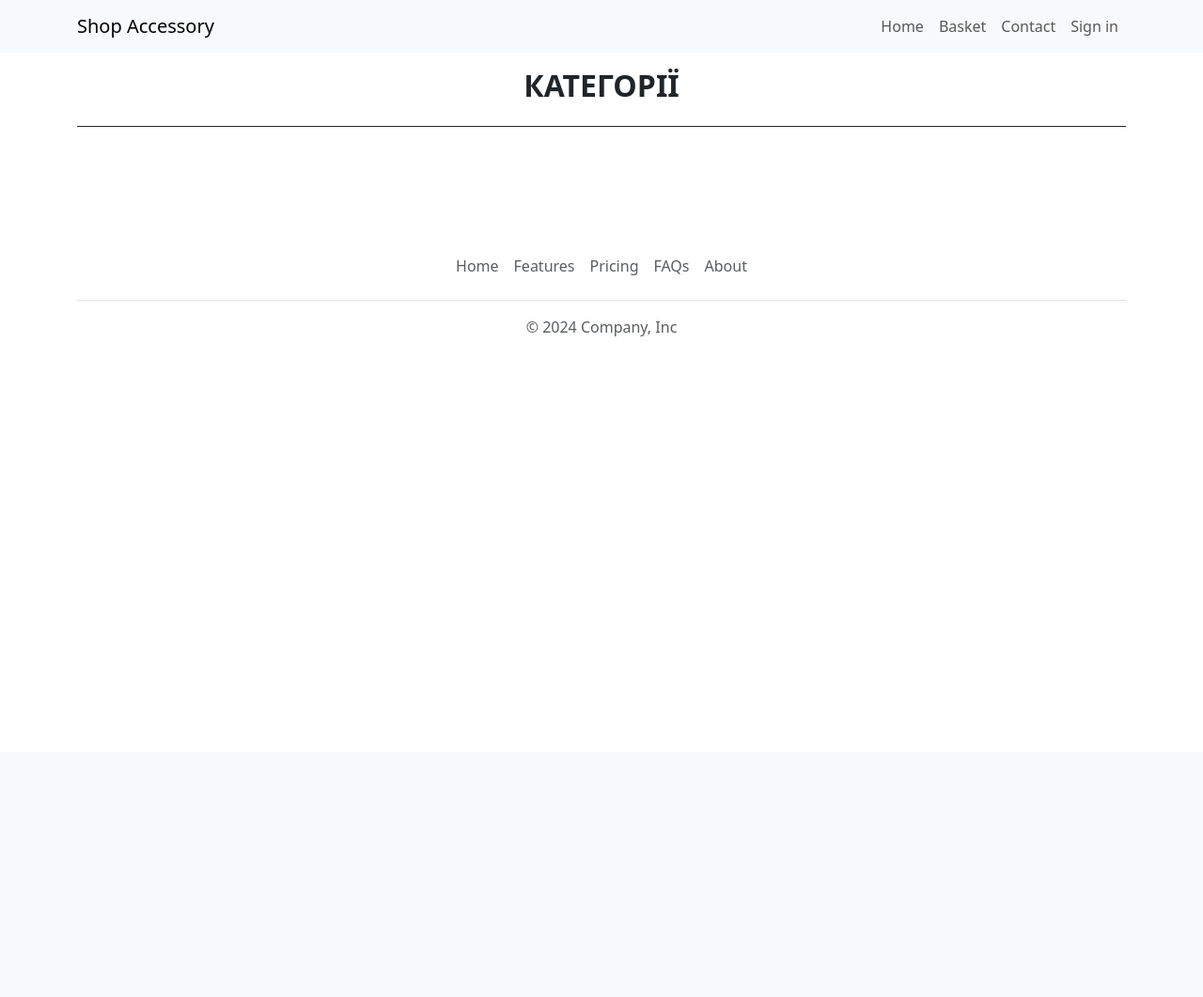
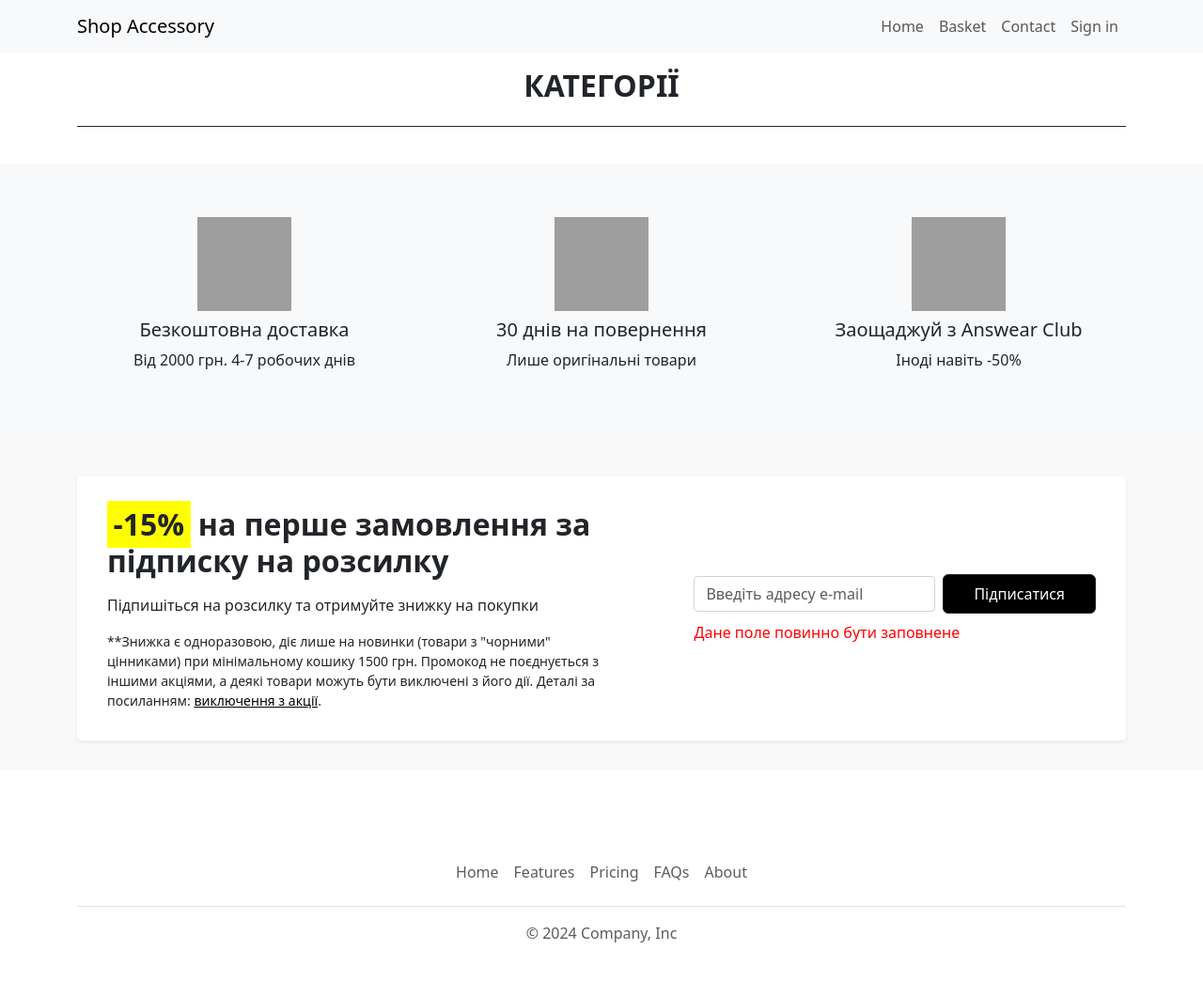
Before and after one commit to ChunMaruDance/cms, a PHP site: page / in a window 1280 px wide. Shown: the whole page at 94% size. Before the commit the page ends 358 px from the top, so only its background shows below. Run offline with PHP 8.4, Linux system fonts and the light colour scheme; data that the repository does not hold is empty; grey boxes are pictures that could not be loaded.

Commit message:
update main page

```diff
--- a/cms/views/site/index.php
+++ b/cms/views/site/index.php
@@ -1,4 +1,9 @@
+<!DOCTYPE html>
+<html lang="en">
 <head>
+  <meta charset="UTF-8">
+  <meta name="viewport" content="width=device-width, initial-scale=1.0">
+  <title>Subscription Form</title>
   <link rel="stylesheet" href="https://stackpath.bootstrapcdn.com/bootstrap/5.3.0/css/bootstrap.min.css">
   <link rel="stylesheet" href="css/category.css">
   <link rel="stylesheet" href="css/main_banner.css">
@@ -42,14 +47,107 @@
       font-size: 18px;
     }
 
-    /* Зміна стилю при наведенні курсора на текстове посилання */
     .learn-more-link:hover {
+      text-decoration: underline;
+    }
+
+    .additional-info {
+      padding: 2rem 0;
+      background-color: #f8f9fa;
+    }
+
+    .additional-info .info-box {
+      margin-bottom: 1.5rem;
+    }
+
+    .additional-info .info-icon {
+      width: 100px;
+      height: 100px;
+      margin-bottom: 0.5rem;
+    }
+
+    .additional-info h3 {
+      font-size: 1.25rem;
+      margin-bottom: 0.5rem;
+    }
+
+    .subscription-section {
+      background-color: #f9f9f9;
+      padding: 2rem;
+    }
+
+    .subscription-form {
+      background-color: #fff;
+      padding: 2rem;
+      border-radius: 0.25rem;
+      box-shadow: 0 0.125rem 0.25rem rgba(0, 0, 0, 0.075);
+      display: flex;
+      align-items: center;
+      justify-content: space-between;
+    }
+
+    .subscription-form .text-container {
+      max-width: 50%;
+    }
+
+    .subscription-form h3 {
+      font-size: 2rem;
+      font-weight: bold;
+      margin-bottom: 1rem;
+    }
+
+    .subscription-form .discount-text {
+      background-color: yellow;
+      padding: 0.2rem 0.4rem;
+    }
+
+    .subscription-form p {
+      margin-bottom: 1rem;
+    }
+
+    .subscription-form .form-container {
+      max-width: 45%;
+    }
+
+    .subscription-form .form-container .form-group {
+      display: flex;
+      align-items: center;
+      margin-bottom: 0.5rem;
+    }
+
+    .subscription-form .form-container .form-group input {
+      border: 1px solid #ced4da;
+      border-radius: 0.25rem;
+      padding: 0.375rem 0.75rem;
+      flex: 1;
+      margin-right: 0.5rem;
+    }
+
+    .subscription-form .form-container .btn {
+      background-color: #000;
+      color: #fff;
+      padding: 0.5rem 2rem;
+    }
+
+    .subscription-form .error-text {
+      color: red;
+      margin-top: 0.5rem;
+    }
+
+    .subscription-form small {
+      display: block;
+      margin-top: 1rem;
+      font-size: 0.875rem;
+    }
+
+    .subscription-form a {
+      color: #000;
       text-decoration: underline;
     }
   </style>
 </head>
 <body>
-  <header>
+  <header data-aos="fade-up">
     <div id="carouselExampleCaptions" class="carousel slide" data-bs-ride="carousel">
       <div class="carousel-indicators">
         <?php foreach ($bannerItems as $key => $bannerItem): ?>
@@ -58,8 +156,8 @@
       </div>
       <div class="carousel-inner">
         <?php foreach ($bannerItems as $key => $bannerItem): ?>
-          <div class="carousel-item <?php if ($key === 0) echo 'active'; ?>" style="background-image: url('<?php echo $bannerItem->image; ?>');">
-            <div class="carousel-caption">
+          <div class="carousel-item <?php if ($key === 0) echo 'active'; ?>" style="background-image: url('<?php echo $bannerItem->image; ?>');" data-aos="fade-up">
+            <div class="carousel-caption" data-aos="fade-up">
               <a class="btn btn-outline-light btn-lg" href="<?php echo $bannerItem->link; ?>" role="button">View</a>
             </div>
           </div>
@@ -76,7 +174,7 @@
     </div>
   </header>
 
-  <section class="category-section my-4">
+  <section class="category-section my-4" data-aos="fade-up">
     <div class="container">
       <h2 class="text-center text-uppercase fw-bold mb-4" data-aos="fade-up">Категорії</h2>
       <hr class="w-100 mx-auto" data-aos="fade-up">
@@ -128,6 +226,56 @@
     <?php endforeach; ?>
   </div>
 
+  <section class="additional-info" data-aos="fade-up">
+    <br>
+    <div class="container text-center">
+      <div class="row">
+        <div class="col-md-4" data-aos="fade-up" data-aos-delay="100">
+          <div class="info-box">
+            <img src="https://img2.ans-media.com/ua/cms/homepage-usp/60ac4297cfbba1.46116791" alt="Безкоштовна доставка" class="info-icon">
+            <h3>Безкоштовна доставка</h3>
+            <p>Від 2000 грн. 4-7 робочих днів</p>
+          </div>
+        </div>
+        <div class="col-md-4" data-aos="fade-up" data-aos-delay="200">
+          <div class="info-box">
+            <img src="https://img2.ans-media.com/ua/cms/homepage-usp/61f95591249a08.88529166" alt="30 днів на повернення" class="info-icon">
+            <h3>30 днів на повернення</h3>
+            <p>Лише оригінальні товари</p>
+          </div>
+        </div>
+        <div class="col-md-4" data-aos="fade-up" data-aos-delay="300">
+          <div class="info-box">
+            <img src="https://img2.ans-media.com/ua/cms/homepage-usp/60ac42ed054b59.98201091" alt="Заощаджуй з Answear Club" class="info-icon">
+            <h3>Заощаджуй з Answear Club</h3>
+            <p>Іноді навіть -50%</p>
+          </div>
+        </div>
+      </div>
+    <br>
+  </section>
+
+  <section class="subscription-section" data-aos="fade-up">
+    <div class="container">
+      <div class="subscription-form">
+        <div class="text-container">
+          <h3><span class="discount-text">-15%</span> на перше замовлення за підписку на розсилку</h3>
+          <p>Підпишіться на розсилку та отримуйте знижку на покупки</p>
+          <small>
+            **Знижка є одноразовою, діє лише на новинки (товари з "чорними" цінниками) при мінімальному кошику 1500 грн. Промокод не поєднується з іншими акціями, а деякі товари можуть бути виключені з його дії. Деталі за посиланням: <a href="#">виключення з акції</a>.
+          </small>
+        </div>
+        <div class="form-container">
+          <div class="form-group">
+            <input type="email" class="form-control" placeholder="Введіть адресу e-mail" required>
+            <button type="submit" class="btn btn-dark">Підписатися</button>
+          </div>
+          <div class="error-text">Дане поле повинно бути заповнене</div>
+        </div>
+      </div>
+    </div>
+  </section>
+
   <script src="https://unpkg.com/aos@2.3.4/dist/aos.js"></script>
   <script>
     AOS.init();
```
